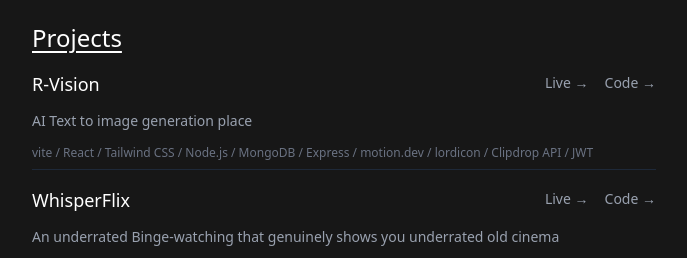
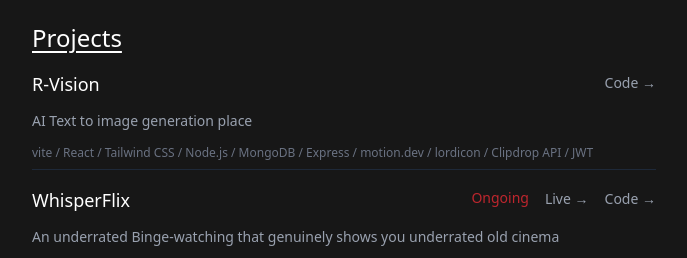
Before and after one commit to Arnav270803/MyPortfolio, a React (Vite) app: page / in a window 1280 px wide. Shown: the part 354-612 px from the top of the page, without its empty margins (296-983 px from the left). Built offline with nearby package versions, Linux system fonts and the light colour scheme; some icons are missing.

Commit message:
SideProject.jsx Added ongoing symbol on whisperflix and removed the Live button from the Rvision

```diff
--- a/src/Component/Sideprojects.jsx
+++ b/src/Component/Sideprojects.jsx
@@ -8,16 +8,6 @@ const RVisionProject = ({ isDark }) => (
         R-Vision
       </div>
       <div className="flex items-center gap-4">
-        <div>
-          <a
-            href="#"
-            className={`text-sm transition-colors ${
-              isDark ? 'text-gray-400 hover:text-white' : 'text-gray-600 hover:text-gray-900'
-            }`}
-          >
-            Live →
-          </a>
-        </div>
         <div>
           <a
             href="https://github.com/Arnav270803/Rvision"
@@ -46,7 +36,12 @@ const WhisperFlixProject = ({ isDark }) => (
       <div className={`text-lg font-medium ${isDark ? 'text-white' : 'text-gray-900'}`}>
         WhisperFlix
       </div>
+
       <div className="flex items-center gap-4">
+        <div className={`text-sm transition-colors hover:text-red-500 animate-pulse text-red-500 ${
+          isDark ? '' : ''}`}>
+            Ongoing
+        </div>
         <div>
           <a
             href="https://whisper-flix.vercel.app/"
```
